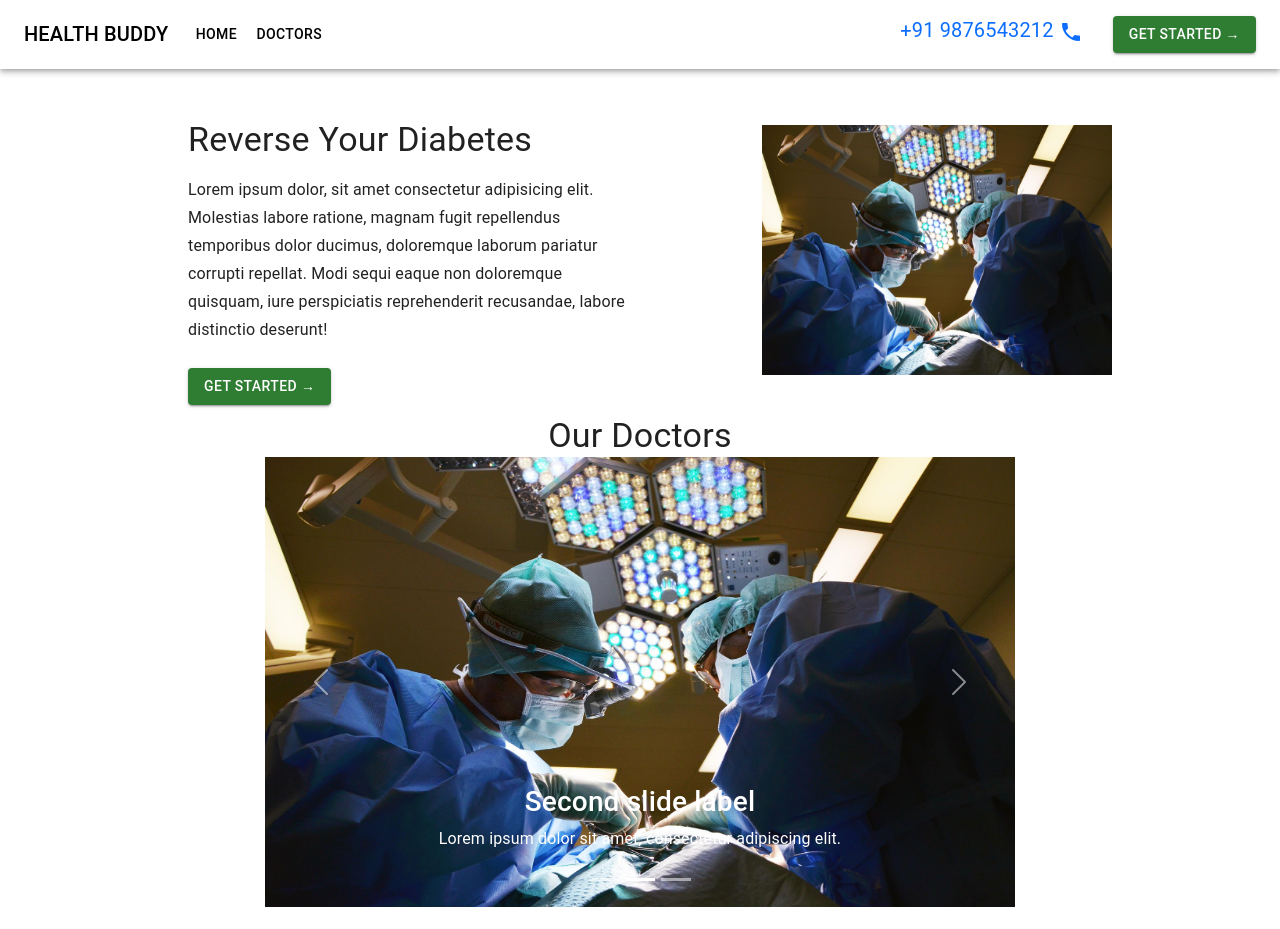
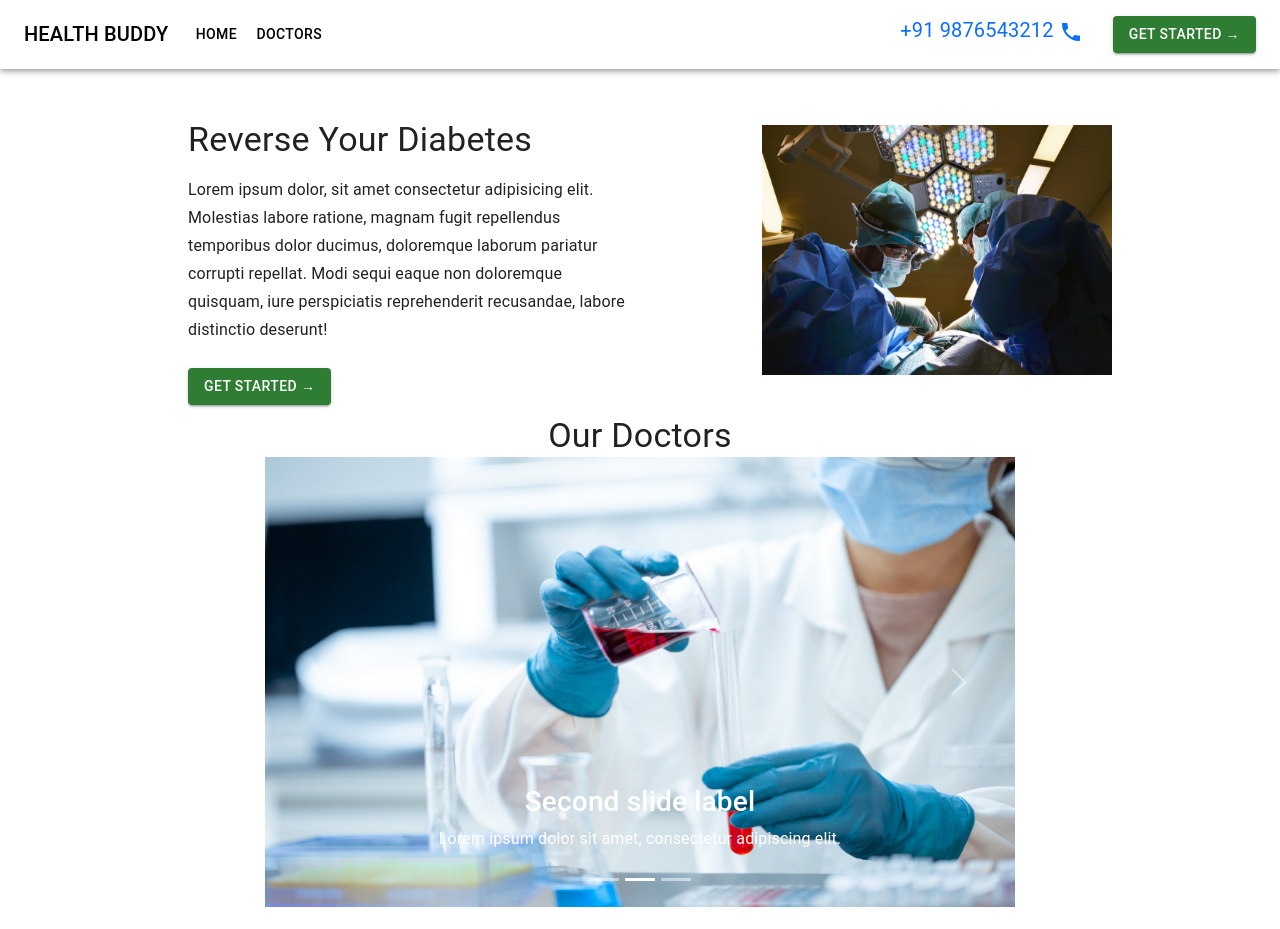
Before and after one commit to Vivek-Vishwakarma/hack6, a React (Create React App) app in the folder frontend/: page / in a window 1280 px wide. Shown: the top 929 px of the page. Built offline with nearby package versions, Linux system fonts and the light colour scheme.

Commit message:
removed git ignore

```diff
--- a/frontend/src/components/MyCarousel.js
+++ b/frontend/src/components/MyCarousel.js
@@ -1,6 +1,8 @@
 import React from "react";
 import { Carousel } from "react-bootstrap";
 import car1 from "../images/car1.jpg"
+import car2 from "../images/car2.jpg"
+
 import "../App.css"
 const MyCarousel = () => {
   return (
@@ -19,7 +21,7 @@ const MyCarousel = () => {
       <Carousel.Item>
         <img
           className="d-block w-100 carImage"
-          src={car1}
+          src={car2}
           alt="Second slide"
         />
 
```
Also changed, not shown: frontend/src/images/car2.jpg (added), 1 other file (tests, documents, lock files or other folders).
